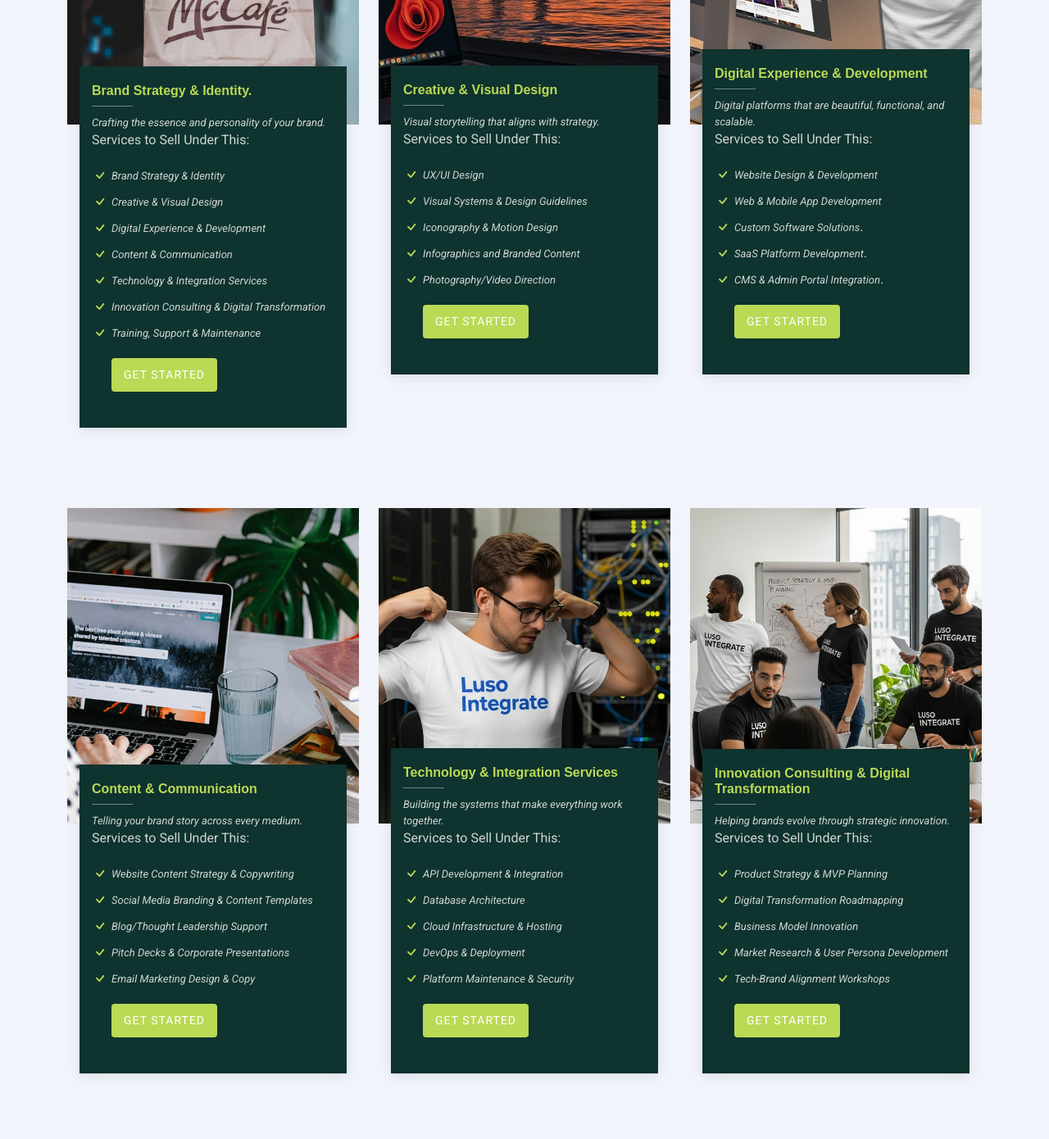
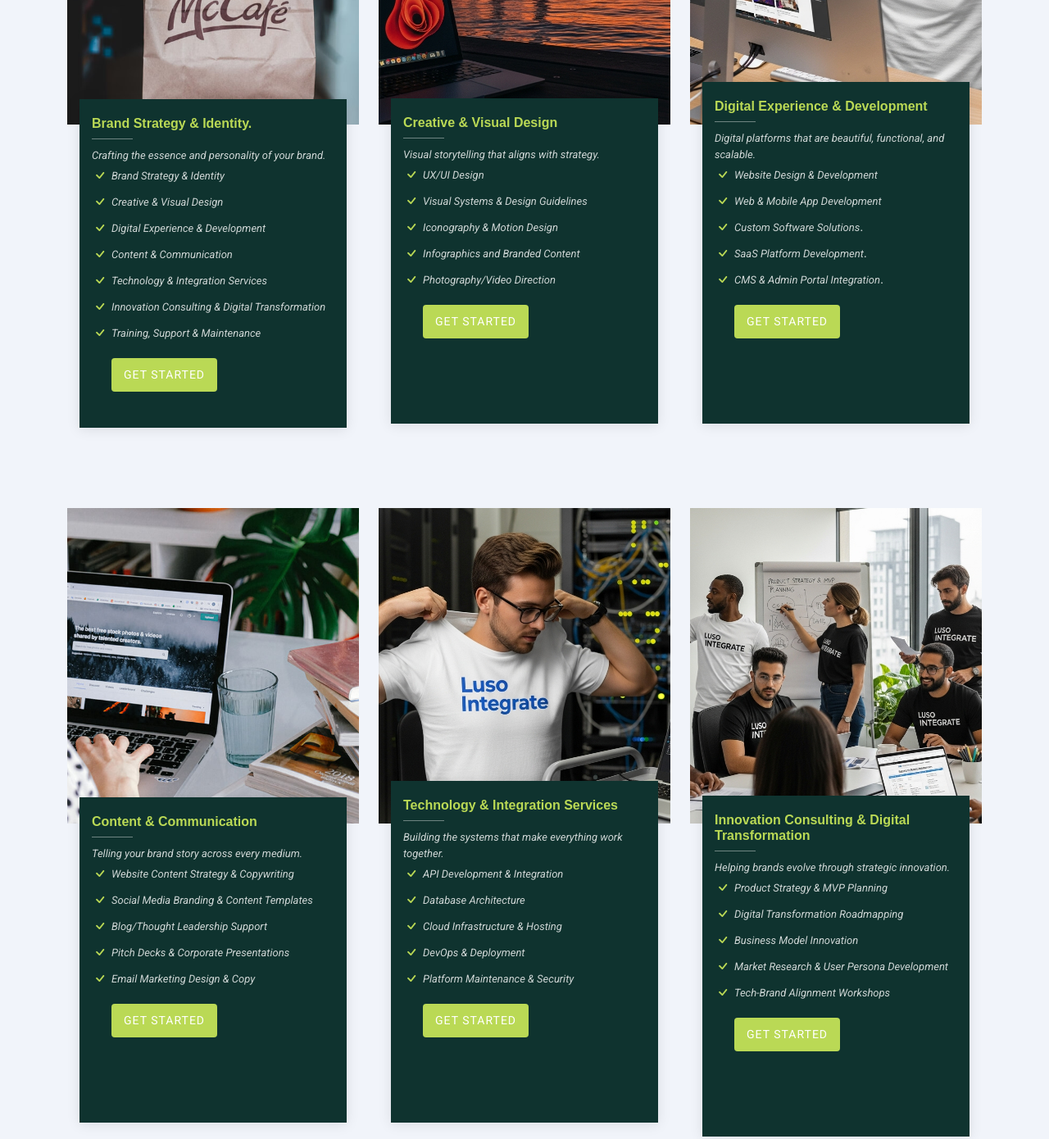
Before and after one commit to EonSyntax/Luso_Integrate, a plain HTML site: page branding.html in a window 1280 px wide. Shown: the part 740-2130 px from the top of the page at 82% size. Drawn offline with Linux system fonts and the light colour scheme.

Commit message:
started brand page4

```diff
--- a/assets/css/main.css
+++ b/assets/css/main.css
@@ -32,7 +32,7 @@
 :root {
   --nav-color: #e5eaee;  /* The default color of the main navmenu links */
   --nav-hover-color: #bad955; /* Applied to main navmenu links when they are hovered over or active */
-  --nav-mobile-background-color: #ffffff; /* Used as the background color for mobile navigation menu */
+  --nav-mobile-background-color: #07644569; /* Used as the background color for mobile navigation menu */
   --nav-dropdown-background-color: #ffffff; /* Used as the background color for dropdown items that appear when hovering over primary navigation items */
   --nav-dropdown-color: #444444; /* Used for navigation links of the dropdown items in the navigation menu. */
   --nav-dropdown-hover-color: #bad955; /* Similar to --nav-hover-color, this color is applied to dropdown navigation links when they are hovered over. */
@@ -481,7 +481,7 @@ h6 {
 
   .navmenu a,
   .navmenu a:focus {
-    color: var(--nav-dropdown-color);
+    /* color: var(--nav-dropdown-color); */
     padding: 10px 20px;
     font-family: var(--nav-font);
     font-size: 17px;
@@ -1953,11 +1953,26 @@ section,
   bottom: 0;
   left: 0;
   right: 0;
-  margin: 65px 15px; /* optional: indent the info a bit */
-  padding: 20px 15px;
+  margin: 5px 15px; /* optional: indent the info a bit */
+  padding: 20px 15px 80px;
   overflow: hidden;
   transition: 0.5s;
 }
+
+.team .member .member-info3 {
+  background-color: var(--surface-color);
+  color: color-mix(in srgb, var(--default-color), transparent 20%);
+  box-shadow: 0px 2px 15px rgba(0, 0, 0, 0.1);
+  position: absolute;
+  bottom: 0;
+  left: 0;
+  right: 0;
+  margin: -12px 15px; /* optional: indent the info a bit */
+  padding: 20px 15px 80px;
+  overflow: hidden;
+  transition: 0.5s;
+}
+
 
 .team .member h4 {
   font-weight: 700;
@@ -2036,6 +2051,7 @@ section,
   background-color: var(--surface-color);
   box-shadow: 0px 0px 20px rgba(0, 0, 0, 0.1);
   padding: 24px 0 30px 0;
+  border-radius: 8px;
 }
 
 .contact .info-item i {
@@ -2073,11 +2089,13 @@ section,
   box-shadow: 0px 0px 20px rgba(0, 0, 0, 0.1);
   height: 100%;
   padding: 30px;
+  border-radius: 8px;
 }
 
 @media (max-width: 575px) {
   .contact .php-email-form {
     padding: 20px;
+    border-radius: 8px;
   }
 }
 
@@ -2088,7 +2106,7 @@ section,
   font-size: 14px;
   padding: 10px 15px;
   box-shadow: none;
-  border-radius: 0;
+  border-radius: 5px;
   color: var(--default-color);
   background-color: var(--background-color);
   border-color: color-mix(in srgb, var(--default-color), transparent 80%);
--- a/branding.html
+++ b/branding.html
@@ -112,9 +112,6 @@
               <div class="member-info">
                 <h4>Brand Strategy & Identity.</h4>
                 <span>Crafting the essence and personality of your brand.</span>
-                <p class="">
-                  Services to Sell Under This:
-                </p>
                 <ul>
                   <li><i class="bi bi-check"></i><span>Brand Strategy & Identity</span></li>
                   <li><i class="bi bi-check"></i> <span>Creative & Visual Design</span></li>
@@ -138,9 +135,6 @@
               <div class="member-info2">
                 <h4>Creative & Visual Design</h4>
                 <span>Visual storytelling that aligns with strategy.</span>
-                <p class="">
-                  Services to Sell Under This:
-                </p>
                 <ul>
                   <li><i class="bi bi-check"></i><span>UX/UI Design</span></li>
                   <li><i class="bi bi-check"></i> <span>Visual Systems & Design Guidelines</span></li>
@@ -162,9 +156,6 @@
               <div class="member-info2">
                 <h4>Digital Experience & Development</h4>
                 <span>Digital platforms that are beautiful, functional, and scalable.</span>
-                <p class="">
-                  Services to Sell Under This:
-                </p>
                 <ul>
                   <li><i class="bi bi-check"></i> <span>Website Design & Development</span></li>
                   <li><i class="bi bi-check"></i><span>Web & Mobile App Development</span></li>
@@ -187,9 +178,6 @@
               <div class="member-info2">
                 <h4>Content & Communication</h4>
                 <span>Telling your brand story across every medium.</span>
-                <p class="">
-                  Services to Sell Under This:
-                </p>
                 <ul>
                   <li><i class="bi bi-check"></i><span>Website Content Strategy & Copywriting</span></li>
                   <li><i class="bi bi-check"></i> <span>Social Media Branding & Content Templates</span></li>
@@ -211,9 +199,6 @@
               <div class="member-info2">
                 <h4>Technology & Integration Services</h4>
                 <span>Building the systems that make everything work together.</span>
-                <p class="">
-                  Services to Sell Under This:
-                </p>
                 <ul>
                   <li><i class="bi bi-check"></i> <span>API Development & Integration</span></li>
                   <li><i class="bi bi-check"></i><span>Database Architecture</span></li>
@@ -232,12 +217,9 @@
           <div class="col-lg-4 col-md-6" data-aos="fade-up" data-aos-delay="100">
             <div class="member">
               <div class="pic"><img src="assets/img/features-7.jpg" class="img-fluid" alt=""></div>
-              <div class="member-info2">
+              <div class="member-info3">
                 <h4>Innovation Consulting & Digital Transformation</h4>
                 <span>Helping brands evolve through strategic innovation.</span>
-                <p class="">
-                  Services to Sell Under This:
-                </p>
                 <ul>
                   <li><i class="bi bi-check"></i><span>Product Strategy & MVP Planning</span></li>
                   <li><i class="bi bi-check"></i> <span>Digital Transformation Roadmapping</span></li>
@@ -260,9 +242,7 @@
               <div class="member-info2">
                 <h4>Training, Support & Maintenance</h4>
                 <span>Ongoing partnership for growth and evolution.</span>
-                <p class="">
-                  Services to Sell Under This:
-                </p>
+
                 <ul>
                  <li><i class="bi bi-check"></i> <span>Brand Training Workshops</span></li>
                 <li><i class="bi bi-check"></i><span>Post-Launch Support & Maintenance</span></li>
```
Also changed, not shown: Packages.html (+1 -1 lines).
